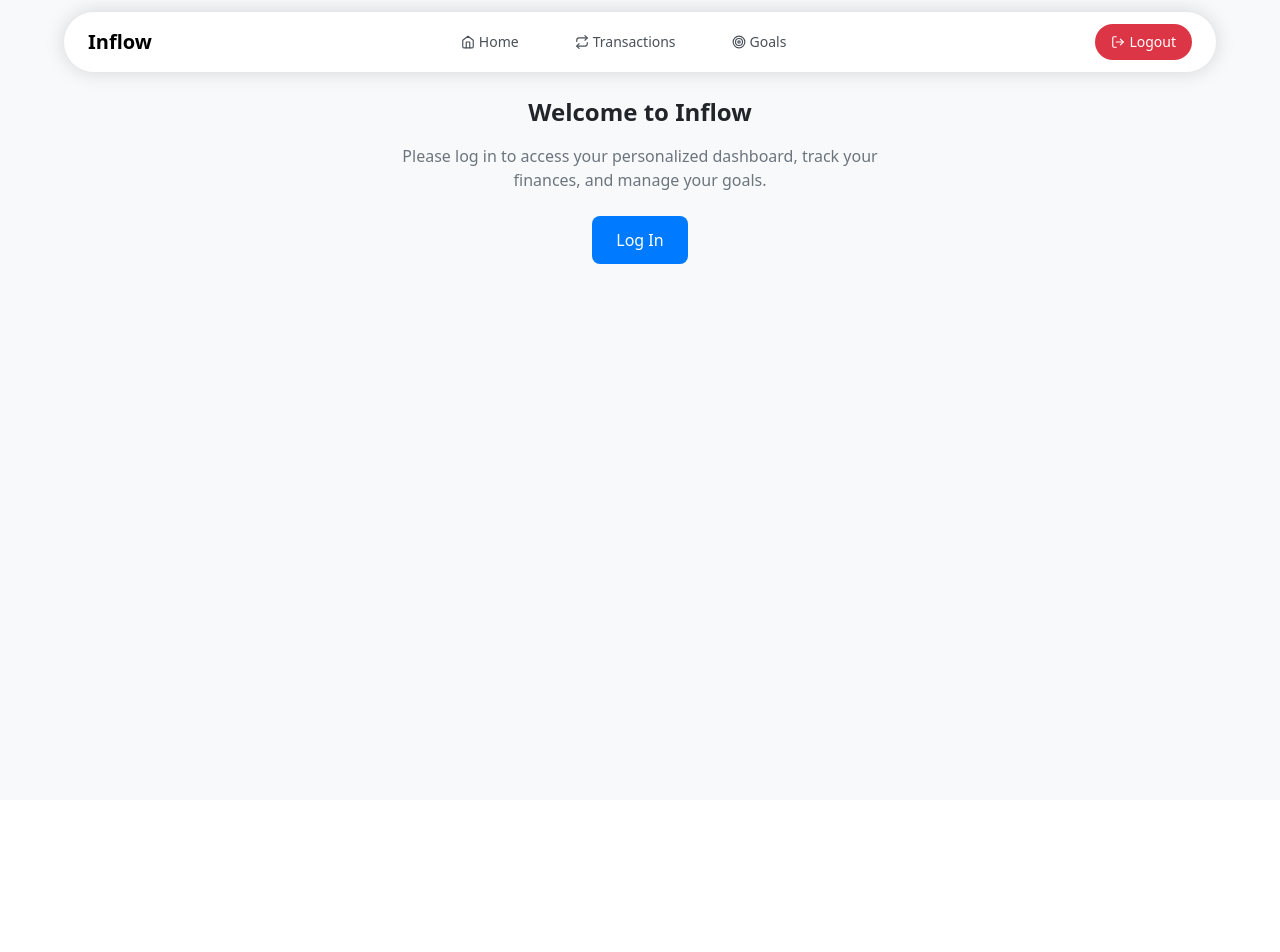
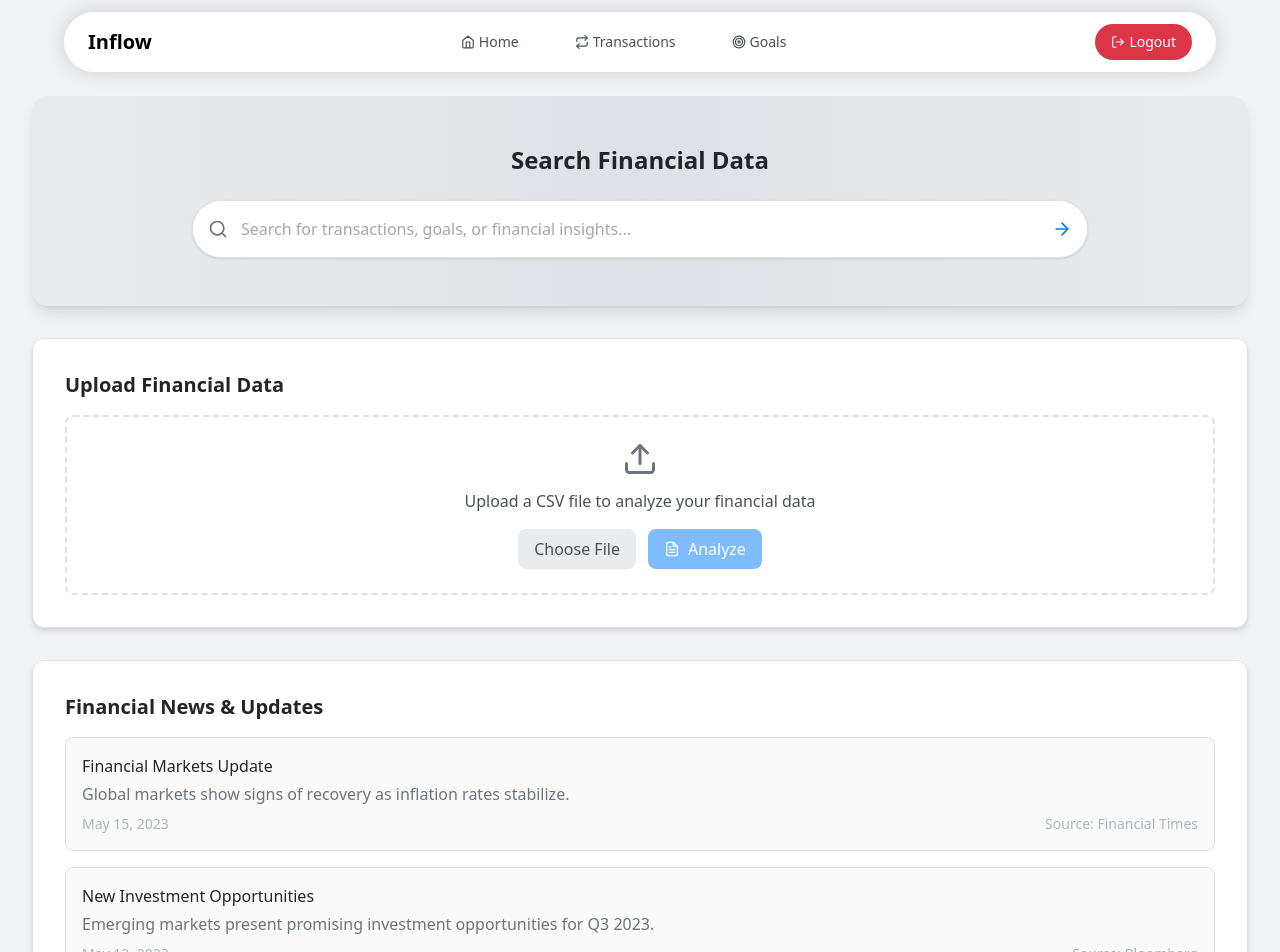
Before and after one commit to IshpreetSingh8264/Inflow, a React (Vite) app: page / in a window 1280 px wide. Shown: the top 952 px of the page. Before the commit the page ends 800 px from the top, so only its background shows below. Built offline with nearby package versions, Linux system fonts and the light colour scheme.

Commit message:
dashboard done

```diff
--- a/src/pages/Dashboard.jsx
+++ b/src/pages/Dashboard.jsx
@@ -4,7 +4,7 @@ import { FiSearch, FiUpload, FiFileText, FiArrowRight } from 'react-icons/fi';
 import Navbar from '../components/Navbar';
 
 const Dashboard = () => {
-  const [isLoggedIn, setIsLoggedIn] = useState(true);
+  const [isLoggedIn, setIsLoggedIn] = useState(true); // Already set to true
   const [searchQuery, setSearchQuery] = useState('');
   const [file, setFile] = useState(null);
   const [mousePosition, setMousePosition] = useState({ x: 0, y: 0 });
@@ -14,7 +14,10 @@ const Dashboard = () => {
     // This would typically check a token in localStorage or context
     const checkLoginStatus = () => {
       const token = localStorage.getItem('token');
-      setIsLoggedIn(!!token);
+      // Only update if token exists, otherwise keep the default true value
+      if (token !== null) {
+        setIsLoggedIn(!!token);
+      }
     };
 
     checkLoginStatus();
@@ -109,8 +112,11 @@ const Dashboard = () => {
     }
   };
 
+  // For debugging
+  console.log("isLoggedIn status:", isLoggedIn);
+
   return (
-    <div className="min-h-screen bg-[#F8F9FA]">
+    <div className="min-h-screen bg-[#F0F2F5]"> {/* Changed background to slightly darker */}
       <Navbar />
       {isLoggedIn ? (
         <div className="pt-24 px-4 md:px-6 lg:px-8 pb-20">
@@ -129,7 +135,7 @@ const Dashboard = () => {
                 background: `radial-gradient(circle at ${mousePosition.x}px ${mousePosition.y}px, rgba(0, 123, 255, 0.1), transparent 50%)`
               }}
             >
-              <div className="bg-gradient-to-r from-[#F8F9FA] via-[#E9ECEF] to-[#F8F9FA] p-8 md:p-12">
+              <div className="bg-gradient-to-r from-[#E9ECEF] via-[#DEE2E6] to-[#E9ECEF] p-8 md:p-12"> {/* Darkened gradient */}
                 <h2 className="text-2xl font-bold text-center mb-6 text-[#212529]">
                   Search Financial Data
                 </h2>
@@ -155,7 +161,7 @@ const Dashboard = () => {
 
             {/* File Upload Container */}
             <motion.div
-              className="bg-white rounded-xl shadow-md overflow-hidden"
+              className="bg-white rounded-xl shadow-md overflow-hidden border border-[#E0E0E0]" /* Added border for better visibility */
               variants={containerVariants}
             >
               <div className="p-6 md:p-8">
@@ -200,7 +206,7 @@ const Dashboard = () => {
 
             {/* News Container */}
             <motion.div
-              className="bg-white rounded-xl shadow-md overflow-hidden"
+              className="bg-white rounded-xl shadow-md overflow-hidden border border-[#E0E0E0]" /* Added border for better visibility */
               variants={containerVariants}
             >
               <div className="p-6 md:p-8">
@@ -216,7 +222,7 @@ const Dashboard = () => {
                   {newsItems.map((item) => (
                     <motion.div
                       key={item.id}
-                      className="p-4 border border-[#DEE2E6] rounded-lg hover:shadow-md transition-shadow"
+                      className="p-4 border border-[#DEE2E6] rounded-lg hover:shadow-md transition-shadow bg-[#FAFAFA]" /* Added slight background color */
                       variants={itemVariants}
                       whileHover={{ x: 5 }}
                       transition={{ duration: 0.2 }}
@@ -237,7 +243,7 @@ const Dashboard = () => {
       ) : (
         <div className="pt-24 px-4 md:px-6 lg:px-8 pb-20 flex justify-center items-center">
           <motion.div
-            className="text-center max-w-lg"
+            className="text-center max-w-lg bg-white p-8 rounded-xl shadow-md" /* Added background and padding */
             initial={{ opacity: 0, y: 20 }}
             animate={{ opacity: 1, y: 0 }}
             transition={{ duration: 0.5 }}
```
Also changed, not shown: 1 other file (tests, documents, lock files or other folders).
